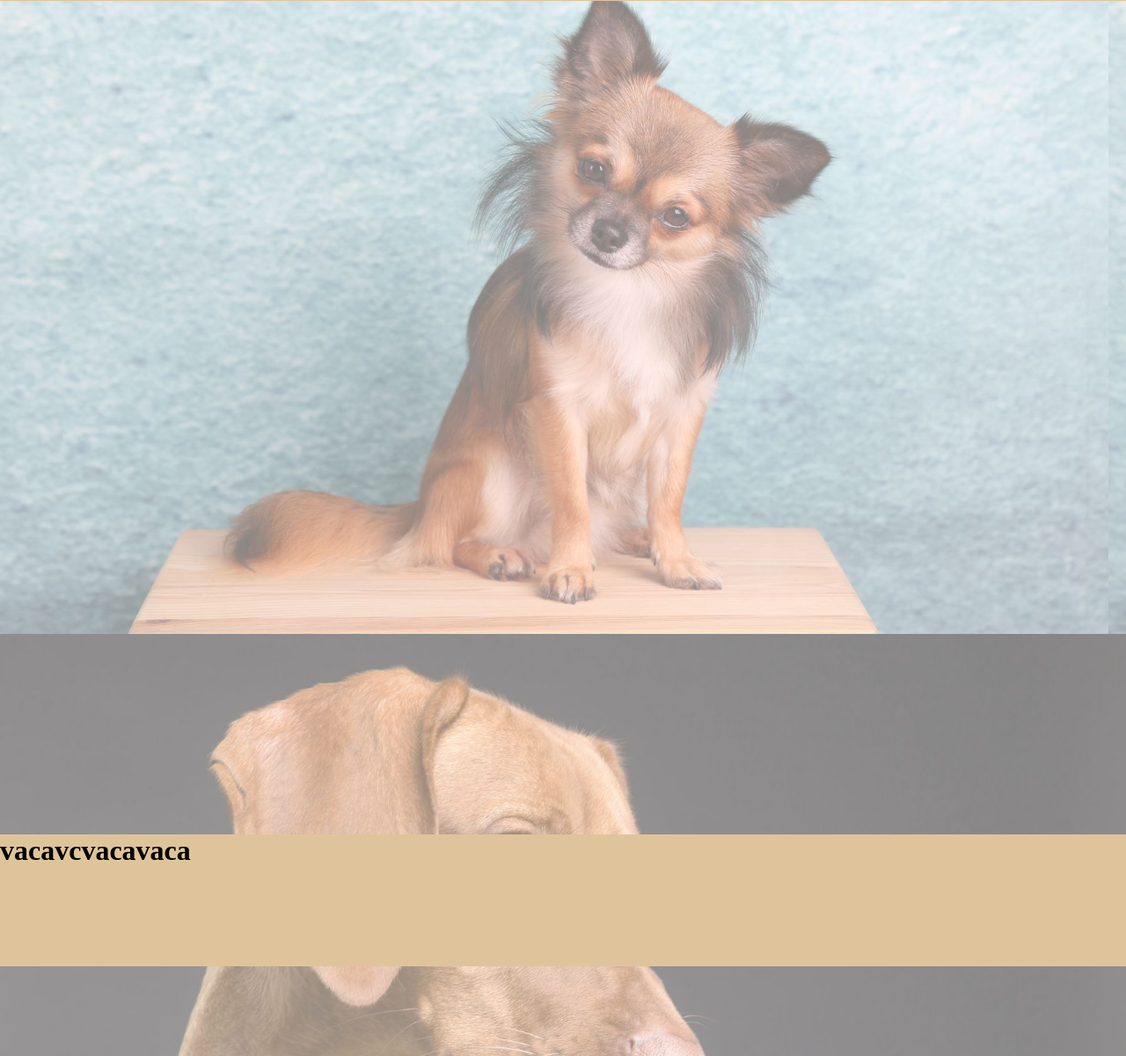
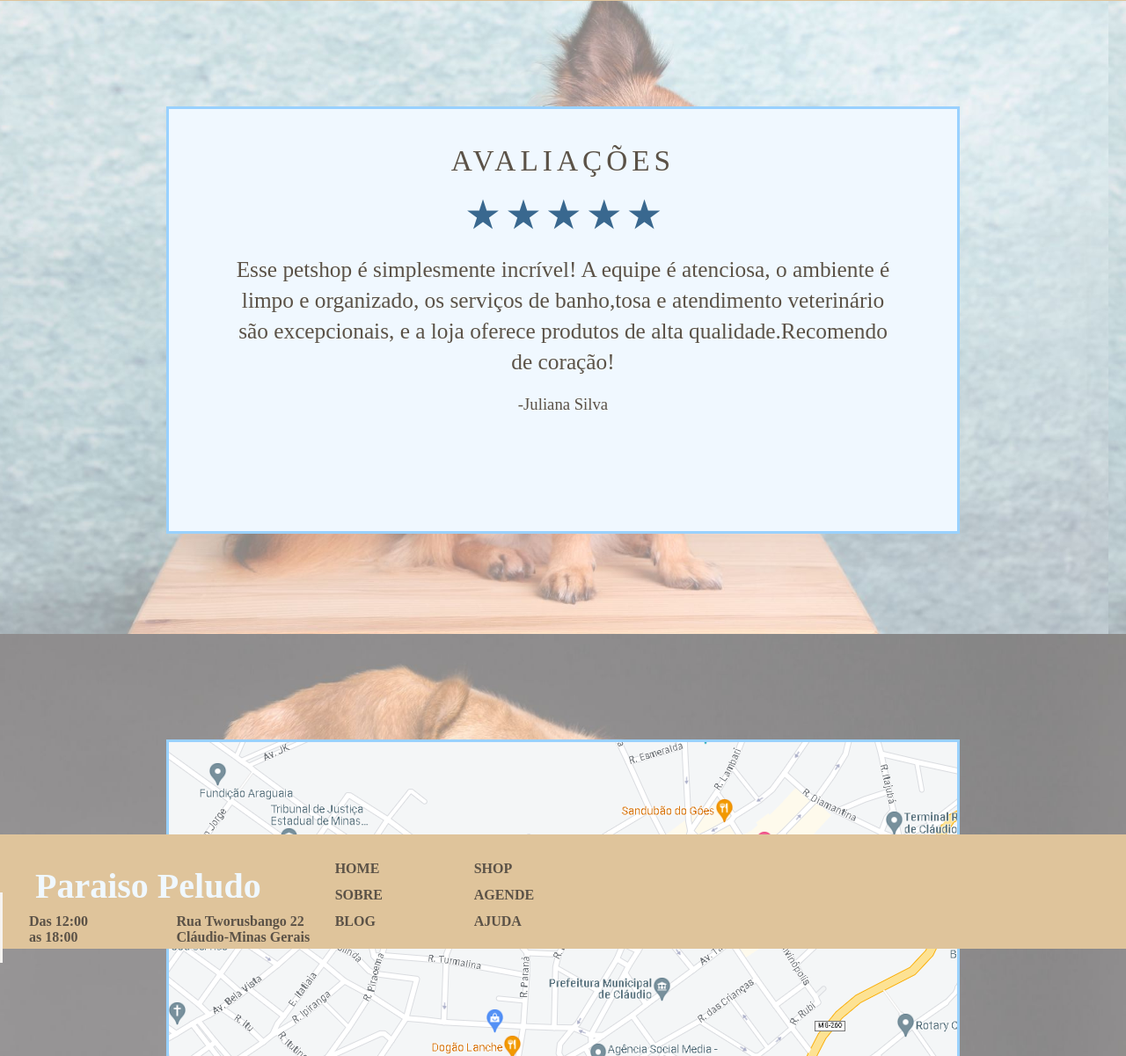
Before and after one commit to ZuksSaturno/Project-petshop, a plain HTML site: page index.html in a window 1280 px wide. Shown: the part 1599-2800 px from the top of the page at 88% size. Drawn offline with nearby package versions, Linux system fonts and the light colour scheme.

Commit message:
finalizado

```diff
--- a/index.html
+++ b/index.html
@@ -66,12 +66,39 @@
             </article></div>
             <p data-aos="fade-up">Oferecemos serviços de banho, tosa e atendimento veterinário com qualidade excepcional e cuidado especializado,<br> garantindo que seu animal de estimação receba os melhores cuidados possíveis para seu bem-estar.</p>
         </section>
-        <section id="tela3"></section>
-        <section id="tela4"></section>
+        <section id="tela3">
+            <div>
+                <h2>AVALIAÇÕES</h2>
+                <h1>&#x2605 &#x2605 &#x2605 &#x2605 &#x2605</h1>
+                <p>Esse petshop é simplesmente incrível! A equipe é atenciosa, o ambiente é<br>limpo e organizado, os serviços de banho,tosa e atendimento veterinário<br>são excepcionais, e a loja oferece produtos de alta qualidade.Recomendo<br> de coração! </p>
+                <h3>-Juliana Silva</h3>
+            </div>
+        </section>
+        <section id="tela4">
+            <div data-aos="fade-in">
+
+            </div>
+        </section>
     </main>
     <footer>
-        <div>
-            <h1>vacavcvacavaca</h1>
+        <div id="pe">
+            <h1>Paraiso Peludo</h1>
+            <ul>
+                <li>HOME</li>
+                <li>SOBRE</li>
+                <li>BLOG</li>
+                <li>SHOP</li>
+                <li>AGENDE</li>
+                <li>AJUDA</li>
+            </ul>
+        </div>
+        <div id="pe2">
+            <ul>
+                <li>Das 12:00</li>
+                <li>as 18:00</li>
+                <li>Rua Tworusbango 22</li>
+                <li>Cláudio-Minas Gerais</li>
+            </ul>
         </div>
     </footer>
     <script src="https://unpkg.com/aos@next/dist/aos.js"></script>
--- a/style.css
+++ b/style.css
@@ -20,10 +20,10 @@
 
 html{
     background-color: aliceblue;
-    height: 2700px;
+    height: 2670px;
 }
 body{
-    height: 2700px;
+    height: 2670px;
 }
 header{
     background-color: var(--azul1);
@@ -63,7 +63,7 @@ header>div>nav{
 
 }
 header>div{
-    margin: auto;
+    margin:  auto auto auto 23vw;
     width: 800px;
 }
 #nav2{
@@ -182,6 +182,45 @@ main{
     position: relative;
     top: -90vh;
 }
+#tela3>div>h2{
+    color: var(--bejeescuro);
+    text-align: center;
+    font-size: 25pt;
+    letter-spacing: 5px;
+    font-weight: 200;
+    padding: 40px 0px 20px 0px;
+
+}
+#tela3>div>h1{
+    color: #39688F;
+    text-align: center;
+    font-size: 30pt;
+}
+#tela3>div>p{
+    color: var(--bejeescuro);
+    text-align: center;
+    padding: 20px;
+    font-size: 19pt;
+    font-weight: 100;
+    line-height: 35px;
+    background-color: #55472f00;
+}
+#tela3>div>h3{
+    color: var(--bejeescuro);
+    text-align: center;
+    font-weight: 100;
+
+}
+#tela3>div{
+    background-color: aliceblue;
+    border: solid 3px #99D1FF;
+    position: relative;
+    width: 70vw;
+    height:60vh ;
+    margin: auto;
+    top: 15vh;
+}
+
 #tela4{
     background-color: blueviolet;
     background-image: url(imagens/fundo3.jpg);
@@ -190,9 +229,71 @@ main{
     top: -90vh;
     height: 100vh;
 }
+#tela4>div{
+    width: 70vw;
+    height: 60vh;
+    background-color: antiquewhite;
+    background-image: url(imagens/mapa.png);
+    border: solid 3px #99D1FF;
+    position: relative;
+    margin: auto;
+    top: 15vh;
+}
 footer{
     background-color: var(--bejeclaro);
     position: relative;
     top: -4vh;
-    height: 150px;
+    height: 130px;
 }
+
+#pe{
+    background-color: rgba(0, 255, 255, 0);
+    display: inline-block;
+    width: 700px;
+    position: relative;
+    top: 3vh;
+}
+#pe>h1{
+    display: inline-block;
+    color: aliceblue;
+    font-size: 30pt;
+    padding-left: 40px;
+    padding-right: 40px;
+    position: relative;
+    top: -4vh;
+}
+#pe>ul{
+    columns: 2;
+    line-height: 30px;
+    display: inline-block;
+    padding-left: 40px;
+    position: relative;
+    list-style: none;
+    color: var(--bejeescuro);
+    font-weight: 600;
+    width: 300px;
+}
+#pe2{
+    background-color: #99d1ff00;
+    width: 600px;
+    position: relative;
+    display: inline-block;
+    border-left: solid 3px #F6F4F1;
+    top: -3vh;
+
+}
+#pe2>ul{
+    columns: 2;
+    display: inline-block;
+    list-style: none;
+    font-weight: 600;
+    color: var(--bejeescuro);
+    height: 80px;
+    position: relative;
+    top: 3vh;
+    padding-left: 30px;
+}
+#pe>ul>li:hover{
+    color: beige;
+    transition: .2s;
+}
```
